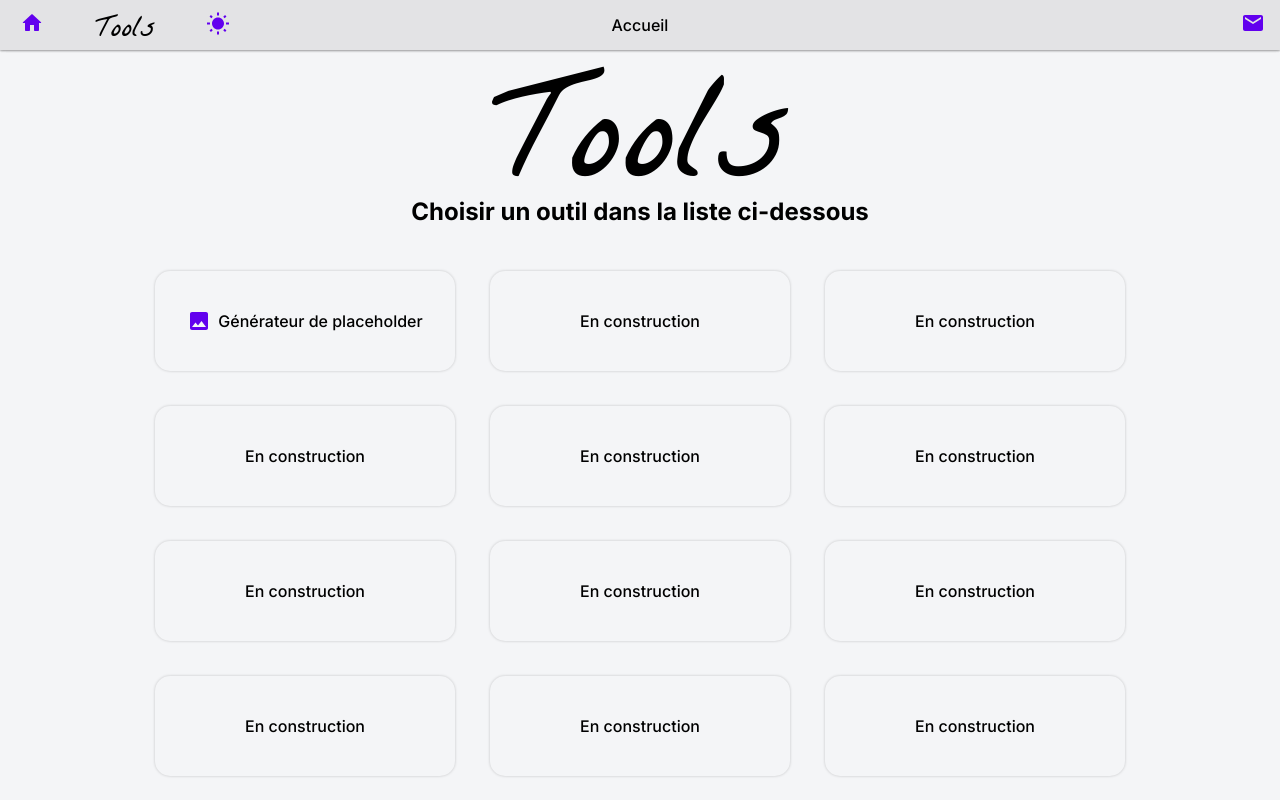
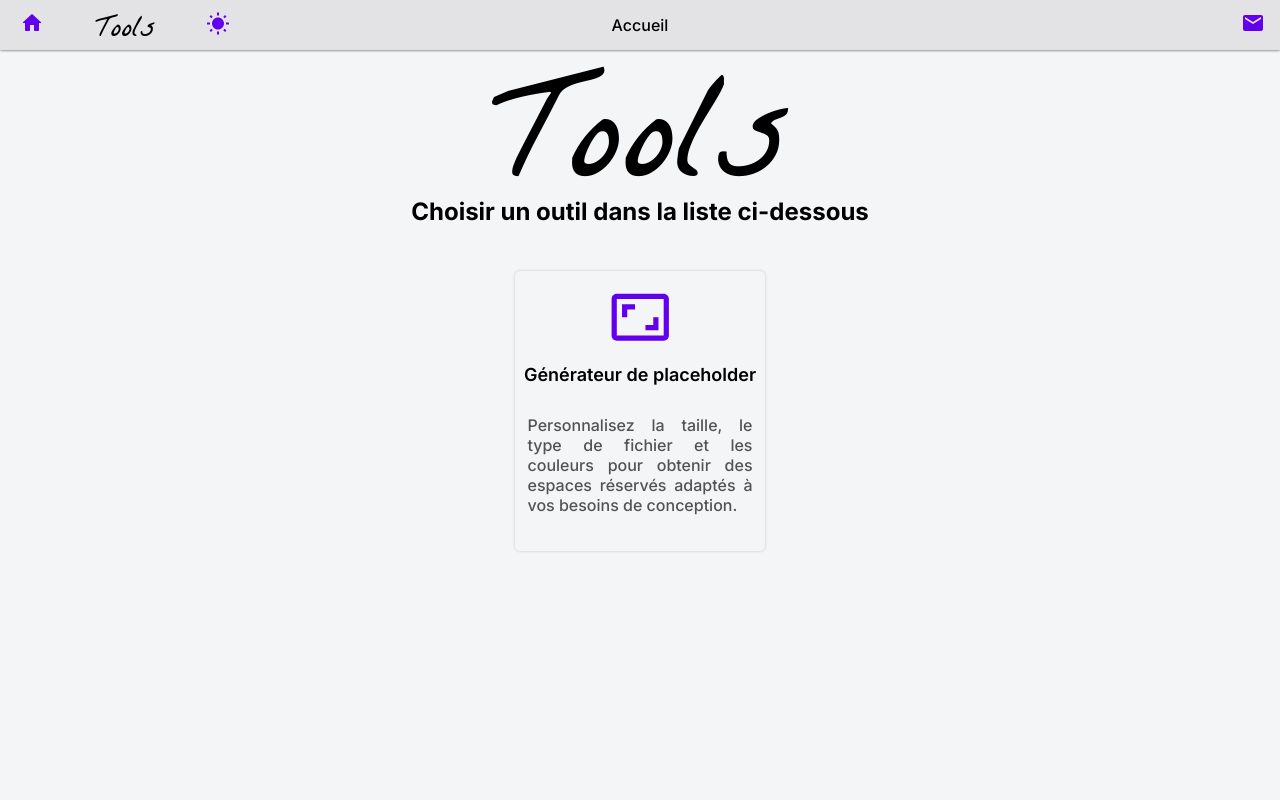
Before and after one commit to vincentDubresson/vdub-dev-tools, a Next.js app in the folder webroot/: page / in a window 1280 px wide. Built offline with nearby package versions, Linux system fonts and the light colour scheme; a web font is replaced by a local one.

Commit message:
Reformat css of home page and buttons

```diff
--- a/webroot/src/app/globals.scss
+++ b/webroot/src/app/globals.scss
@@ -75,6 +75,10 @@ body.light {
       svg {
         fill: rgb($light-svg-rgb);
       }
+
+      p {
+        color: rgb($light-secondary-fs);
+      }
     }
   }
 }
@@ -116,6 +120,10 @@ body.dark {
 
       svg {
         fill: rgb($dark-svg-rgb);
+      }
+
+      p {
+        color: rgb($dark-secondary-fs);
       }
     }
   }
--- a/webroot/src/app/page.module.scss
+++ b/webroot/src/app/page.module.scss
@@ -7,6 +7,7 @@
   justify-content: flex-start;
   align-items: center;
   gap: 30px;
+  min-height: 100vh;
   padding-top: 15px;
 
   .header {
@@ -34,18 +35,32 @@
     max-width: 1000px;
     padding-top: 15px;
     padding-bottom: 60px;
+    transition: transform 0.2s ease;
 
     .link {
       display: flex;
+      flex-direction: column;
       align-items: center;
-      justify-content: center;
-      gap: 7px;
-      width: 300px;
-      height: 100px;
-      border-radius: 15px;
+      justify-content: flex-start;
+      gap: 15px;
+      width: 250px;
+      height: 280px;
+      border-radius: 5px;
       border: none;
       text-decoration: none;
       font-weight: 500;
+
+      svg {
+        width: 25%;
+        height: auto;
+        padding-top: 15px;
+      }
+
+      .description {
+        width: 90%;
+        text-align: justify;
+        padding-top: 15px;
+      }
     }
   }
 }
@@ -57,5 +72,9 @@
 
   .button_container {
     padding-bottom: 20px !important;
+
+    &:hover {
+      transform: scale(1.03);
+    }
   }
 }
--- a/webroot/src/app/page.tsx
+++ b/webroot/src/app/page.tsx
@@ -3,7 +3,7 @@ import './globals.scss';
 import styles from './page.module.scss';
 import logo from '../../public/logo.svg';
 import Image from 'next/image';
-import ImageIcon from '@mui/icons-material/Image';
+import AspectRatioOutlinedIcon from '@mui/icons-material/AspectRatioOutlined';
 import Link from 'next/link';
 
 export default function Home() {
@@ -17,59 +17,12 @@ export default function Home() {
       </header>
       <section className={styles.button_container}>
         <Link href="/placeholder" className={styles.link}>
-          <ImageIcon />
-          Générateur de placeholder
-        </Link>
-        <Link href="/" className={styles.link}>
-          En construction
-        </Link>
-        <Link href="/" className={styles.link}>
-          En construction
-        </Link>
-        <Link href="/" className={styles.link}>
-          En construction
-        </Link>
-        <Link href="/" className={styles.link}>
-          En construction
-        </Link>
-        <Link href="/" className={styles.link}>
-          En construction
-        </Link>
-        <Link href="/" className={styles.link}>
-          En construction
-        </Link>
-        <Link href="/" className={styles.link}>
-          En construction
-        </Link>
-        <Link href="/" className={styles.link}>
-          En construction
-        </Link>
-        <Link href="/" className={styles.link}>
-          En construction
-        </Link>
-        <Link href="/" className={styles.link}>
-          En construction
-        </Link>
-        <Link href="/" className={styles.link}>
-          En construction
-        </Link>
-        <Link href="/" className={styles.link}>
-          En construction
-        </Link>
-        <Link href="/" className={styles.link}>
-          En construction
-        </Link>
-        <Link href="/" className={styles.link}>
-          En construction
-        </Link>
-        <Link href="/" className={styles.link}>
-          En construction
-        </Link>
-        <Link href="/" className={styles.link}>
-          En construction
-        </Link>
-        <Link href="/" className={styles.link}>
-          En construction
+          <AspectRatioOutlinedIcon />
+          <h2>Générateur de placeholder</h2>
+          <p className={styles.description}>
+            Personnalisez la taille, le type de fichier et les couleurs pour
+            obtenir des espaces réservés adaptés à vos besoins de conception.
+          </p>
         </Link>
       </section>
     </main>
--- a/webroot/src/app/variables.scss
+++ b/webroot/src/app/variables.scss
@@ -11,6 +11,7 @@ $white-rgb: 255 255 255;
 
 // Light mode variables
 $light-primary-fs: 0 0 0;
+$light-secondary-fs: 84 83 83;
 $light-primary-bg-rgb: 227 227 229;
 $light-secondary-bg-rgb: 244 245 247;
 $light-primary-btn-rgb: 225 225 225;
@@ -20,6 +21,7 @@ $light-top-box-shadow: 1px -3px 3px rgba(rgb($black-rgb), 0.2);
 
 // Dark mode variables
 $dark-primary-fs: 255 255 255;
+$dark-secondary-fs: 172 172 172;
 $dark-primary-bg-rgb: 50 57 67;
 $dark-secondary-bg-rgb: 56 65 82;
 $dark-primary-btn-rgb: 33 33 33;
```
